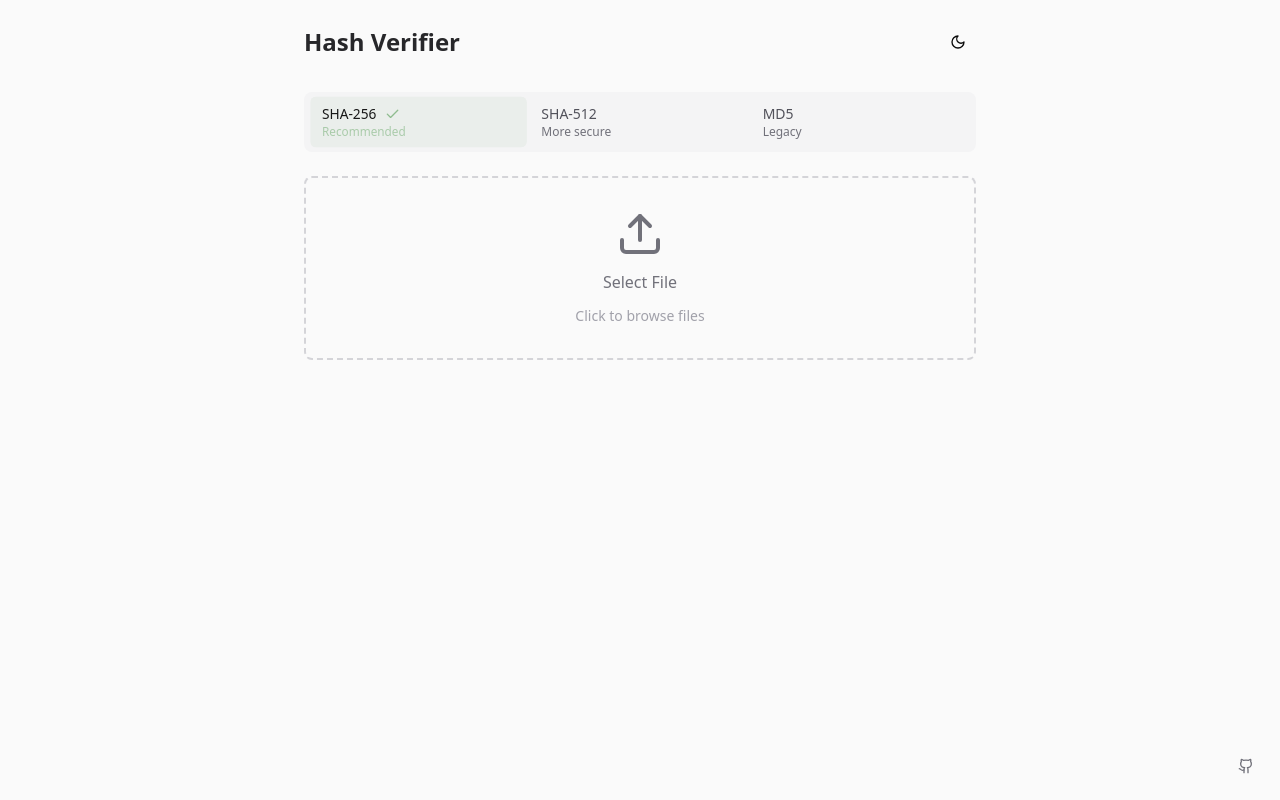
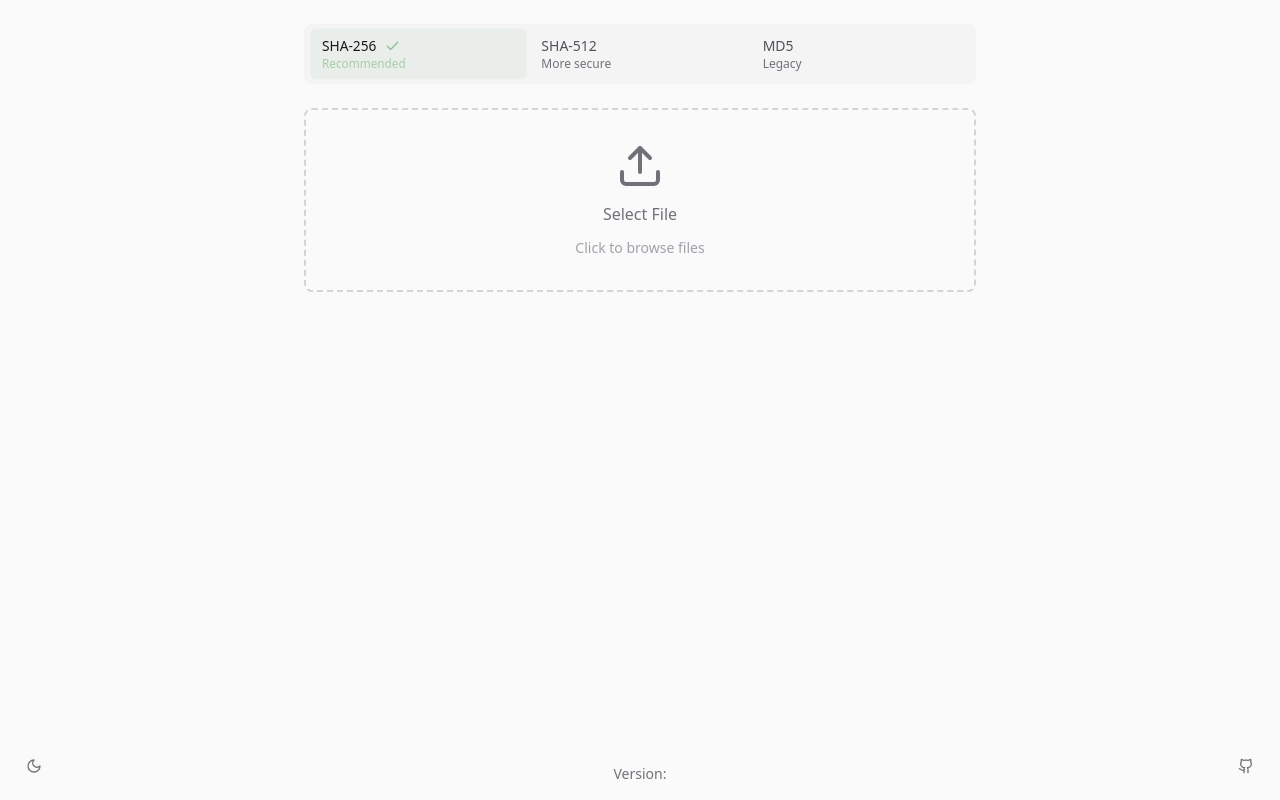
Before and after one commit to IIRoan/Hash-Verifier-GUI, a React (Vite) app: page / in a window 1280 px wide. Built offline with nearby package versions, Linux system fonts and the light colour scheme.

Commit message:
Added Version, fixed github link and removed title

```diff
--- a/src/App.tsx
+++ b/src/App.tsx
@@ -6,6 +6,7 @@ import { invoke } from "@tauri-apps/api/core";
 import { open } from "@tauri-apps/plugin-dialog";
 import { listen } from "@tauri-apps/api/event";
 import { GitHubLink } from "@/components/github-link";
+import AppVersion from "@/components/appversion";
 
 import {
   AlgorithmSelector,
@@ -147,24 +148,6 @@ export default function HashVerifier() {
   return (
     <div className="min-h-screen bg-zinc-50 dark:bg-zinc-900 p-6">
       <div className="max-w-2xl mx-auto space-y-6">
-        <div className="flex items-center justify-between mb-8">
-          <h1 className="text-2xl font-semibold text-zinc-800 dark:text-zinc-200">
-            Hash Verifier
-          </h1>
-          <Button
-            variant="ghost"
-            size="icon"
-            className="transition-transform duration-150 ease-out transform-gpu hover:text"
-            onClick={toggleTheme}
-          >
-            {isDark ? (
-              <Sun className="h-5 w-5" />
-            ) : (
-              <Moon className="h-5 w-5" />
-            )}
-          </Button>
-        </div>
-
         <AlgorithmSelector
           value={algorithm}
           onChange={setAlgorithm}
@@ -282,6 +265,16 @@ export default function HashVerifier() {
         )}
       </div>
       <GitHubLink />
+      <AppVersion />
+      <Button
+        variant="ghost"
+        size="icon"
+        className="fixed bottom-4 left-4 text-zinc-500 dark:text-zinc-400 hover:text-black dark:hover:text-white transition-colors"
+        onClick={toggleTheme}
+        title="Toggle Theme"
+      >
+        {isDark ? <Sun className="h-5 w-5" /> : <Moon className="h-5 w-5" />}
+      </Button>
     </div>
   );
 }
--- /dev/null
+++ b/src/components/appversion.tsx
@@ -0,0 +1,21 @@
+import { useState, useEffect } from "react";
+import { getVersion } from "@tauri-apps/api/app";
+
+export default function AppVersion() {
+  const [version, setVersion] = useState("");
+
+  useEffect(() => {
+    getVersion()
+      .then((ver) => setVersion(ver))
+      .catch((error) => console.error("Failed to fetch version:", error));
+  }, []);
+
+  return (
+    <div
+      className="fixed bottom-4 left-1/2 transform -translate-x-1/2 text-sm
+                 text-zinc-500 dark:text-zinc-400 pointer-events-none"
+    >
+      Version: {version}
+    </div>
+  );
+}
--- a/src/components/github-link.tsx
+++ b/src/components/github-link.tsx
@@ -1,13 +1,10 @@
 import { Button } from "@/components/ui/button";
 import { Github } from "lucide-react";
+import { openUrl } from "@tauri-apps/plugin-opener";
 
 export function GitHubLink() {
-  const openGitHubRepo = () => {
-    window.open(
-      "https://github.com/IIRoan/Hash-Verifier-GUI",
-      "_blank",
-      "noopener,noreferrer"
-    );
+  const openGitHubRepo = async () => {
+    openUrl("https://github.com/IIRoan/Hash-Verifier-GUI");
   };
 
   return (
```
Also changed, not shown: 1 other file (tests, documents, lock files or other folders).
